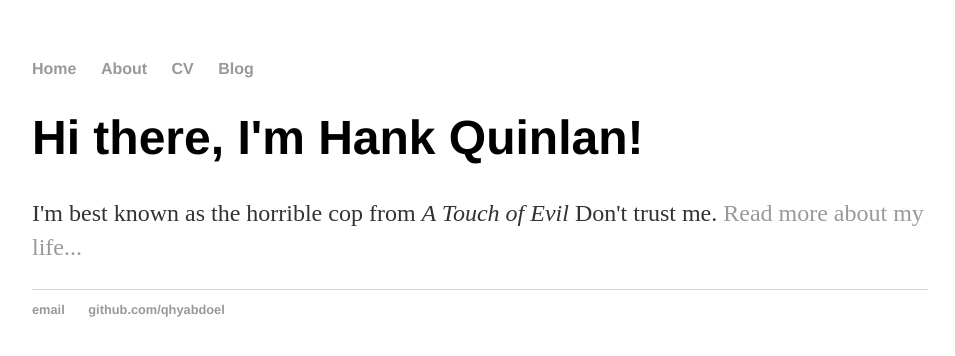
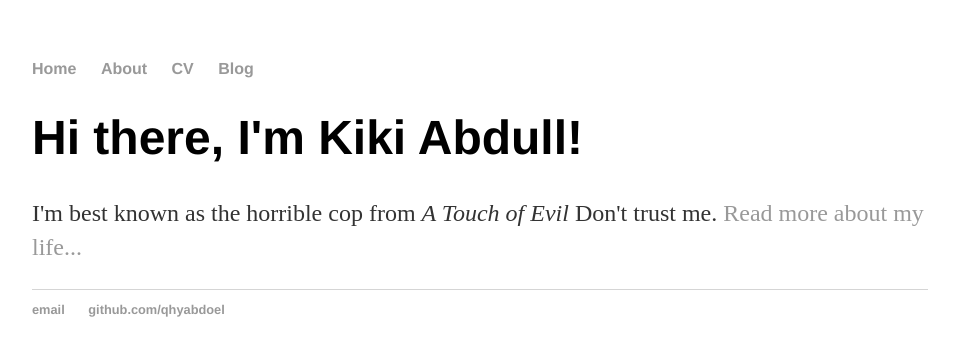
Before and after one commit to qhyabdoel/qhyabdoel.github.io, a Jekyll site: the page built from index.html, in a window 1280 px wide. Shown: the top 356 px of the page, without its empty margins (160-1115 px from the left). Built offline with Jekyll 4.4.1, drawn with Linux system fonts in a browser that asks for light colours.

Commit message:
edit index

```diff
--- a/index.html
+++ b/index.html
@@ -3,6 +3,6 @@ layout: default
 title: Hank Quinlan, Horrible Cop
 ---
 <div class="blurb">
-	<h1>Hi there, I'm Hank Quinlan!</h1>
+	<h1>Hi there, I'm Kiki Abdull!</h1>
 	<p>I'm best known as the horrible cop from <em>A Touch of Evil</em> Don't trust me. <a href="/about">Read more about my life...</a></p>
 </div><!-- /.blurb -->
```
